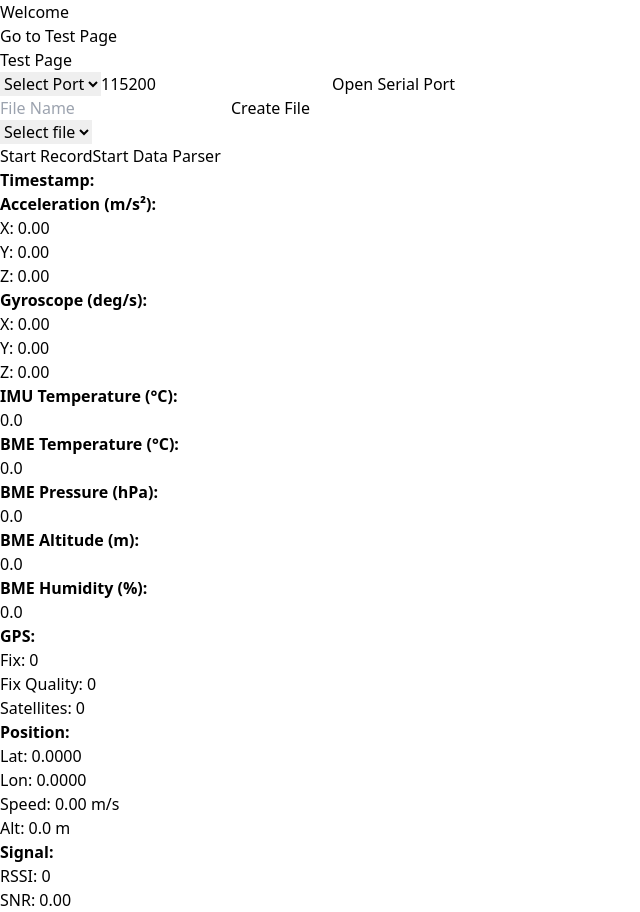
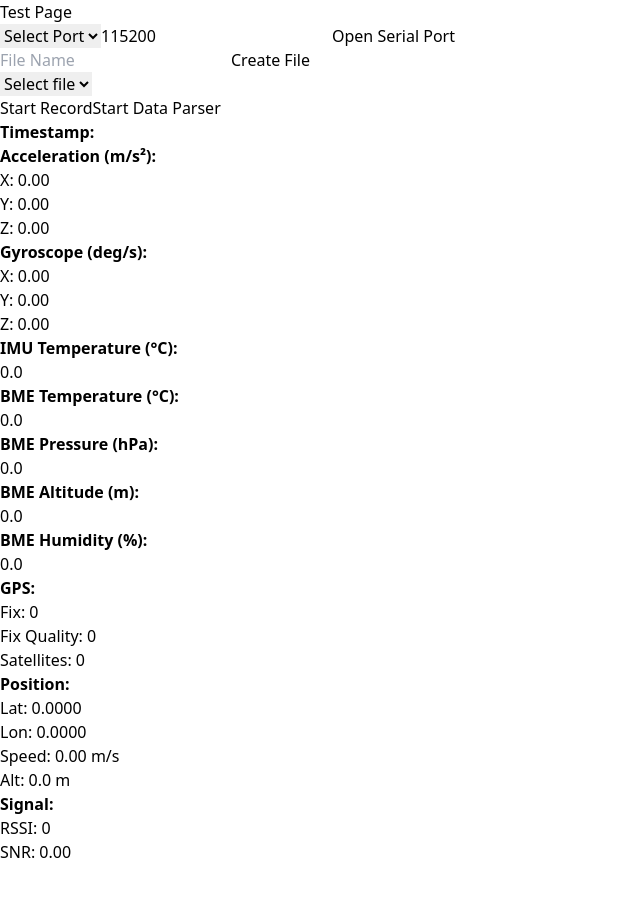
Before and after one commit to Lmx154/TDAS-GUI, a React (Vite) app: page /test in a window 1280 px wide. Shown: the whole page, without its empty margins (0-640 px from the left). After the commit the page ends 864 px from the top, so only its background shows below. Built offline with nearby package versions, Linux system fonts and the light colour scheme.

Commit message:
removed from app.jsx

```diff
--- a/src/App.jsx
+++ b/src/App.jsx
@@ -4,23 +4,19 @@
 //CAN THIS BE DONE IN A SIMPLER WAY? (EG. USING A LIBRARY, A FRAMEWORK, ETC)
 //DOES THIS HAVE A LOT OF STYLING? (EG. CSS, JAVASCRIPT, ETC)
 //IF YOU ANSWERED YES TO ANY OF THE ABOVE, PLEASE MOVE TO THE APPROPRIATE FILE, OR CREATE A NEW ONE
-//THIS FILE SHOULD ONLY CONTAIN THE FRONTEND LOGIC, EG. REACT COMPONENTS, STATE MANAGEMENT, ETC
+//THIS FILE SHOULD ONLY CONTAIN THE FRONTEND LOGIC, EG. REACT COMPONENTS, STATE MANAGEMENT, ROUTING, ETC
 
-import { Route, Link, Routes } from "react-router-dom";
+import { Route, Routes, Navigate } from "react-router-dom";
 import TestPage from "./pages/test.jsx";
+// ...import other pages as needed...
 
 function App() {
   return (
-    <main className="container mx-auto p-4">
-      <h1 className="text-xl font-bold text-red-500">Welcome</h1>
-      <Link to="/test" className="text-blue-500 hover:underline">
-        Go to Test Page
-      </Link>
-      <Routes>
-        <Route path="/" element={<div />} />
-        <Route path="/test" element={<TestPage />} />
-      </Routes>
-    </main>
+    <Routes>
+      <Route path="/" element={<Navigate to="/test" />} />
+      <Route path="/test" element={<TestPage />} />
+      {/* Add more routes to other pages here */}
+    </Routes>
   );
 }
 
```
Also changed, not shown: 1 other file (tests, documents, lock files or other folders).
